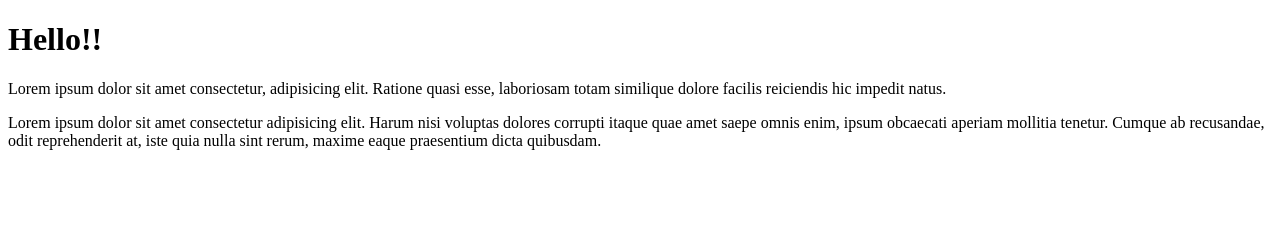
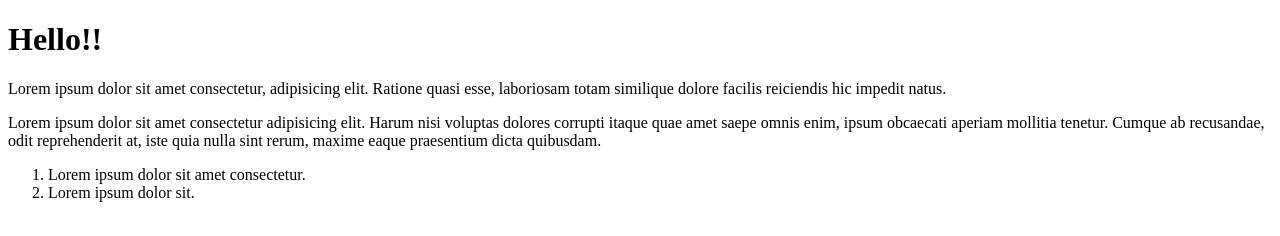
Before and after one commit to ishachand09/git-assignments, a plain HTML site: page index.html in a window 1280 px wide. Drawn offline with Linux system fonts and the light colour scheme.

```diff
--- a/index.html
+++ b/index.html
@@ -10,5 +10,10 @@
     <p>Lorem ipsum dolor sit amet consectetur, adipisicing elit. Ratione quasi esse, laboriosam totam similique dolore facilis reiciendis hic impedit natus.</p>
 
     <p>Lorem ipsum dolor sit amet consectetur adipisicing elit. Harum nisi voluptas dolores corrupti itaque quae amet saepe omnis enim, ipsum obcaecati aperiam mollitia tenetur. Cumque ab recusandae, odit reprehenderit at, iste quia nulla sint rerum, maxime eaque praesentium dicta quibusdam.</p>
+
+    <ol>
+        <li>Lorem ipsum dolor sit amet consectetur.</li>
+        <li>Lorem ipsum dolor sit.</li>
+    </ol>
 </body>
 </html>
```
Also changed, not shown: dir3/file3.txt (added).
